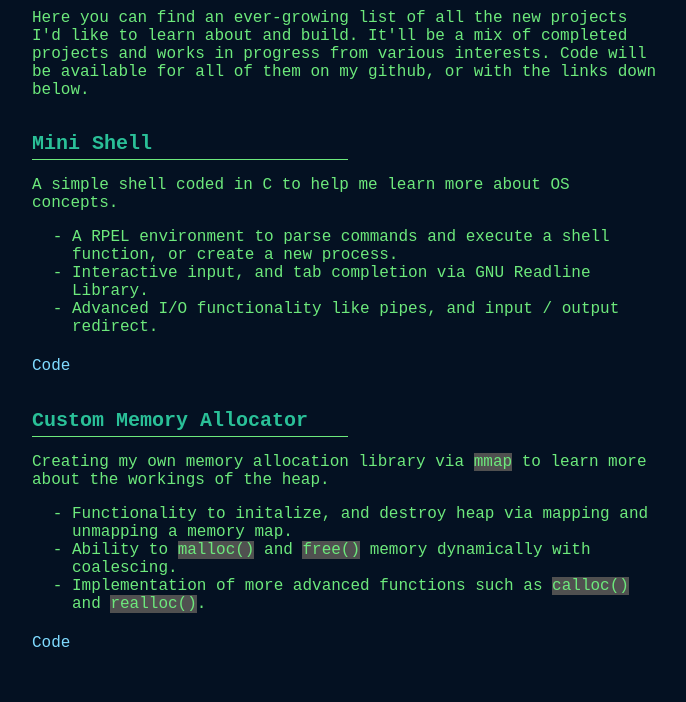
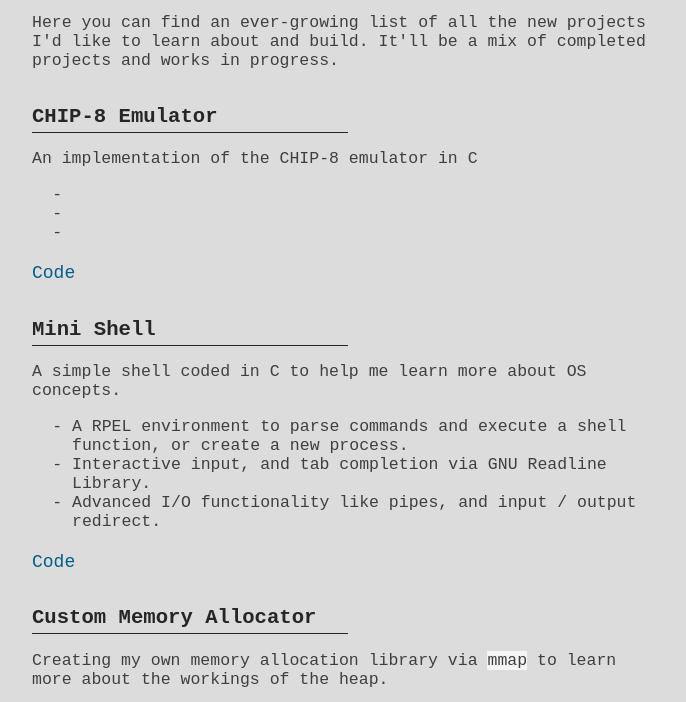
Before and after one commit to XMfit/XMfit.github.io, a plain HTML site: page projects.html in a window 1280 px wide. Shown: the part 176-878 px from the top of the page, without its empty margins (292-978 px from the left). Before the commit the page ends 843 px from the top, so only its background shows below. Drawn offline with Linux system fonts and the light colour scheme.

Commit message:
update + chip8

```diff
--- a/projects.html
+++ b/projects.html
@@ -20,12 +20,12 @@
                         </li>
                         <li>
                             <a target="_blank" href="https://github.com/XMfit">
-                                Github <img class="icons" src="images/github-mark-white.png" alt="Github">
+                                Github <img class="icons" src="images/github-mark-black.png" alt="Github">
                             </a>
                         </li>
                         <li>
                             <a target="_blank" href="https://www.linkedin.com/in/thomas-johnson-33046921a/">
-                                LinkedIn <img class="icons" src="images/linkedIn-white.png" alt="LinkedIn">
+                                LinkedIn <img class="icons" src="images/linkedIn-blue.png" alt="LinkedIn">
                             </a>
                         </li>
                     </ul>
@@ -37,10 +37,20 @@
                 <h4>Current Projects</h4>
                 <p>
                     Here you can find an ever-growing list of all the new projects I'd like to learn about and build.
-                    It'll be a mix of completed projects and works in progress from various interests.
-                    Code will be available for all of them on my github, or with the links down below.
-
+                    It'll be a mix of completed projects and works in progress.
                 </p>
+                <div class="proj">
+                    <h5>CHIP-8 Emulator</h5>
+                    <p>
+                        An implementation of the CHIP-8 emulator in C
+                    </p>
+                    <ul>
+                        <li> </li>
+                        <li> </li>
+                        <li> </li>
+                    </ul>
+                    <a target="_blank" href="https://github.com/XMfit/CHIP8">Code</a>
+                </div>
                 <div class="proj">
                     <h5>Mini Shell</h5>
                     <p>
@@ -51,7 +61,7 @@
                         <li>Interactive input, and tab completion via GNU Readline Library.</li>
                         <li>Advanced I/O functionality like pipes, and input / output redirect.</li>
                     </ul>
-                    <a target="_blank" href="https://github.com/XMfit/c_programs/tree/main/shell">Code</a>
+                    <a target="_blank" href="https://github.com/XMfit/mini-shell">Code</a>
                 </div>
                 <div class="proj">
                     <h5>Custom Memory Allocator</h5>
@@ -63,7 +73,7 @@
                         <li>Ability to <code>malloc()</code> and <code>free()</code> memory dynamically with coalescing.</li>
                         <li>Implementation of more advanced functions such as <code>calloc()</code> and <code>realloc()</code>.</li>
                     </ul>
-                    <a target="_blank" href="https://github.com/XMfit/c_programs/tree/main/mem_allocator">Code</a>
+                    <a target="_blank" href="https://github.com/XMfit/memor-allocator">Code</a>
                 </div>
             </article>
         </main>
--- a/styles/proj.css
+++ b/styles/proj.css
@@ -11,7 +11,7 @@
     left: 0;
     bottom: 0;
     width: 50%; /* Make the underline half the width of the heading */
-    border-bottom: 1px solid #6de97c; /* Thin underline */
+    border-bottom: 1px solid #262626; /* Thin underline */
 }
 
 
@@ -30,7 +30,7 @@
 }
 
 .proj code {
-    background-color: #505050;
+    background-color: #f5f5f5;
 }
 
 /* Adjust spacing between each project */
--- a/styles/style.css
+++ b/styles/style.css
@@ -1,18 +1,20 @@
 /* Global CSS */
 * {
-    background-color: #041122;
-    color: #6de97c;
+    background-color: #dcdcdc;
+    color: #3f3f3f;
     font-family: monospace;
-    font-size: 16px;
+    font-size: 16.5px;
 }
 
 a {
-    color: #7fdbff;
+    color: #005f8a;
     text-decoration: none;
+    font-size: 18px;
 }
 
 a:hover {
-    color: #e6f99d;
+    color: #004766;
+    text-decoration: underline;
 }
 
 /* Headings */
@@ -37,7 +39,7 @@ h5 {
 }
 
 h1, h2, h3, h4, h5 {
-    color: #2ac098;
+    color: #262626;
 }
 
 h2 {
```
Also changed, not shown: index.html (+3 -3 lines), images/github-mark-black.png (added), images/linkedIn-blue.png (added).
